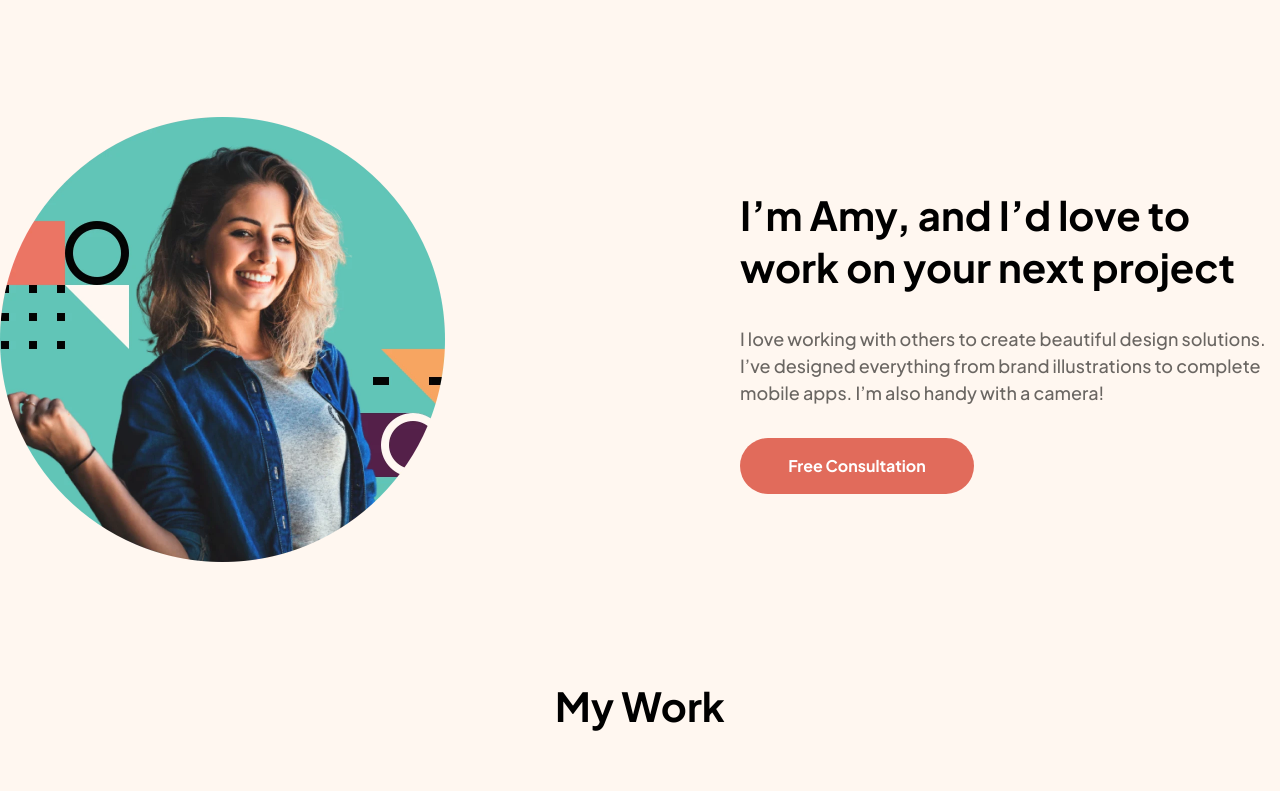
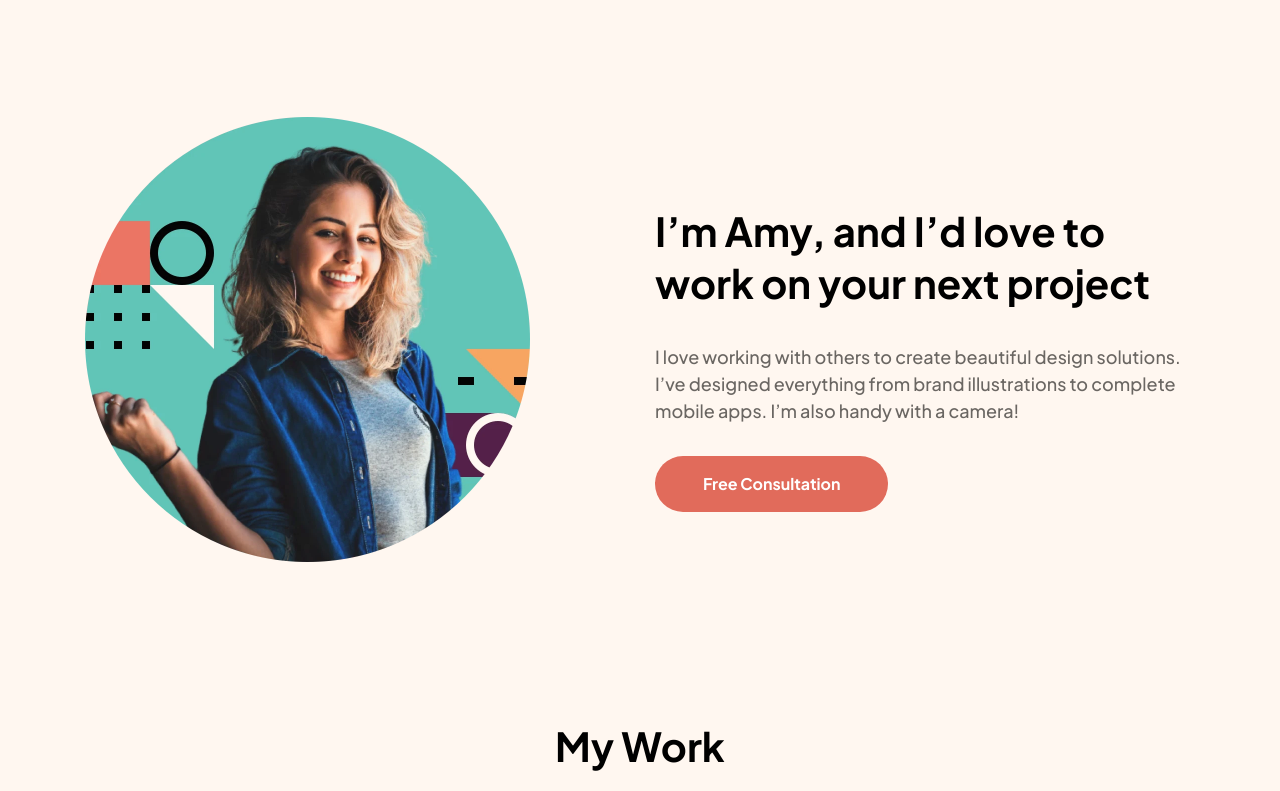
Before and after one commit to cankurtduygu/single-page-design-portfolio, a plain HTML site: page single-page-design-portfolio/starter-code/index.html in a window 1280 px wide. Shown: the part 789-1580 px from the top of the page. Drawn offline with Linux system fonts and the light colour scheme; a web font is replaced by a local one.

Commit message:
add info changes

```diff
--- a/single-page-design-portfolio/starter-code/index.html
+++ b/single-page-design-portfolio/starter-code/index.html
@@ -18,16 +18,15 @@
 
 <body>
   <div class="container-first">
-
     <nav class="nav">
       <img class="nav-img" src="./assets/logo.svg" alt="">
       <button class="nav-btn text-preset-5">Free Consultation</button>
     </nav>
 
     <div class="design-solution">
-        <h1 class="text-preset-1">Design solutions made easy</h1>
-        <p>With over ten years of experience in various design disciplines, I’m your one-stop shop for your design needs
-        </p>
+      <h1 class="text-preset-1">Design solutions made easy</h1>
+      <p>With over ten years of experience in various design disciplines, I’m your one-stop shop for your design needs
+      </p>
     </div>
 
     <div class="services-section">
@@ -56,8 +55,22 @@
         <p class="text-preset-3">Motion Graphics</p>
       </div>
     </div>
+  </div>
 
-  </div>
+
+
+  <section class="info">
+    <div>
+      <img class="info-img" src="./assets/image-amy.webp" alt="">
+    </div>
+    <div class="text-teil">
+      <h1 class="text-preset-2">I’m Amy, and I’d love to work on your next project</h1>
+      <p class="text-lang text-preset-4">I love working with others to create beautiful design solutions. I’ve
+        designed everything from brand illustrations to complete mobile apps. I’m also handy with a camera!</p>
+      <button class="info-btn text-preset-5">Free Consultation</button>
+    </div>
+
+  </section>
 
 
 
@@ -75,58 +88,6 @@
 
 
 
-
-
-
-
-
-
-
-
-
-
-
-
-
-
-
-
-
-
-
-
-
-
-
-
-
-
-
-
-
-
-
-
-
-
-
-
-
-
-
-
-    <section class="info">
-      <div>
-        <img class="info-img" src="./assets/image-amy.webp" alt="">
-      </div>
-      <div class="text-teil">
-        <h1 class="text-preset-2">I’m Amy, and I’d love to work on your next project</h1>
-        <p class="text-lang text-preset-4">I love working with others to create beautiful design solutions. I’ve
-          designed everything from brand illustrations to complete mobile apps. I’m also handy with a camera!</p>
-        <button class="info-btn text-preset-5">Free Consultation</button>
-      </div>
-
-    </section>
 
 
 
--- a/single-page-design-portfolio/starter-code/style.css
+++ b/single-page-design-portfolio/starter-code/style.css
@@ -98,7 +98,7 @@ body {
 /*************** First Section ***************/
 
 .container-first {
-  width: 1100px;
+  width: 1110px;
   margin: 32px auto 0 auto;
   background-color: bisque;
 }
@@ -209,10 +209,12 @@ body {
 /*************** Second Section ***************/
 
 .info {
+  width:1110px;
   display: flex;
   justify-content: space-between;
-  margin-block-start: 120px;
-  margin-block-end: 80px;
+  gap:auto;
+  margin-block:120px;
+  margin-inline:auto;
 }
 
 .info-img {
@@ -221,19 +223,13 @@ body {
 }
 
 .text-teil {
-  display: flex;
-  flex-direction: column;
-  justify-content: center;
   width: 540px;
-  gap: 32px;
+  margin-block: auto;
 
   & .text-lang {
     color: var(--clr-neutral-400);
-    margin: 0;
-  }
 
-  & h1 {
-    margin: 0;
+    margin-block: 2rem;
   }
 }
 
@@ -242,7 +238,7 @@ body {
   border: none;
   border-radius: 50px;
   height: 56px;
-  width: 234px;
+  padding:16px 48px;
   color: var(--clr-neutral-0);
 }
 
```
